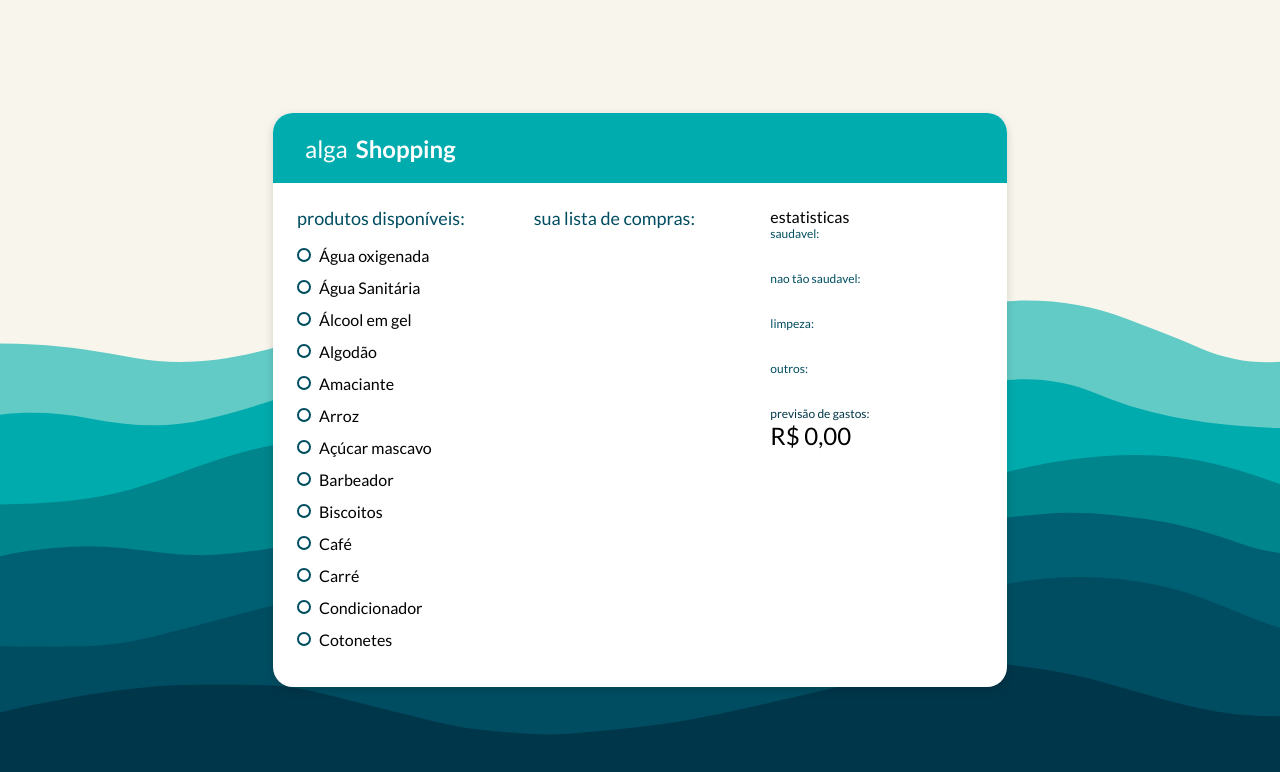
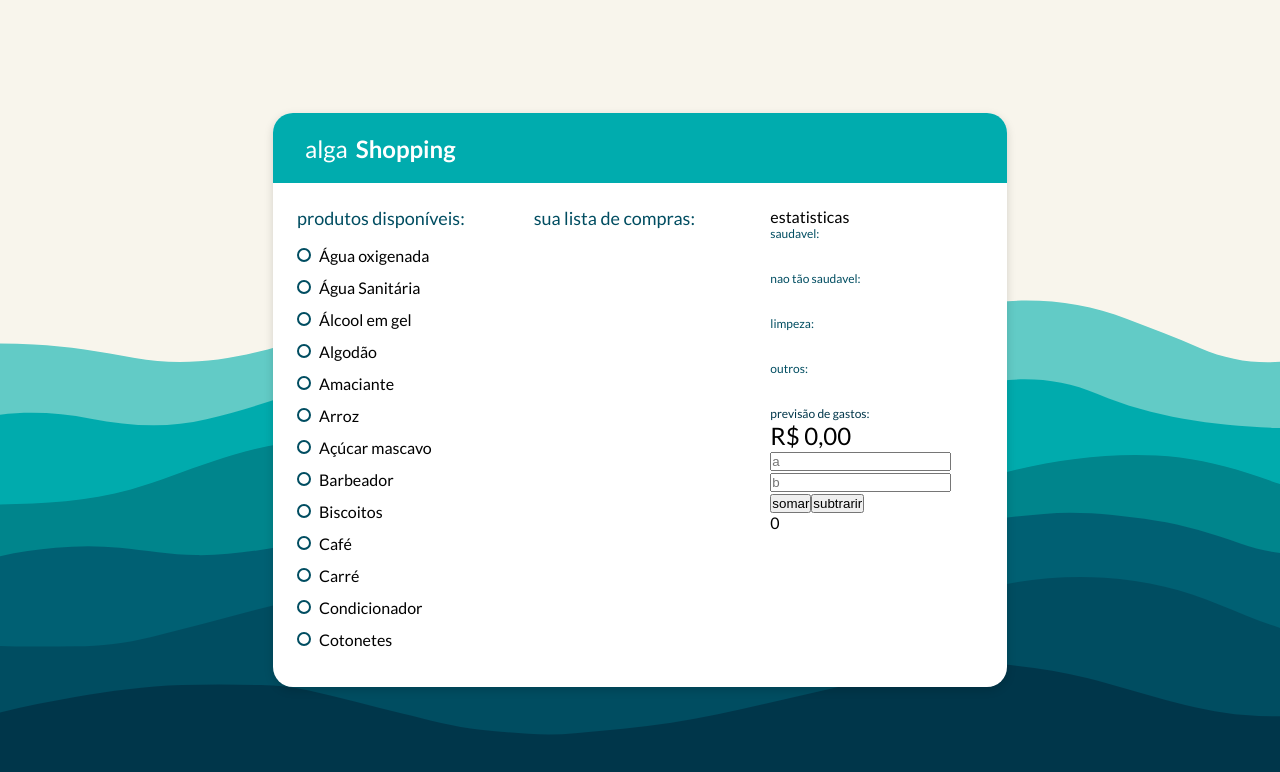
Before and after one commit to codingscode/Redux_Exemplos, a React (Create React App) app in the folder 001_app/: page / in a window 1280 px wide. Shown: the top 772 px of the page. Built offline with nearby package versions, Linux system fonts and the light colour scheme.

Commit message:
redux 003

```diff
--- a/001_app/src/components/App/App.jsx
+++ b/001_app/src/components/App/App.jsx
@@ -6,6 +6,7 @@ import ShoppingList from '../ShoppingList'
 import { Wrapper, Container } from './App.styles'
 import productsMock from '../../mocks/products.json'
 import extractPercentage from '../../utils/extractPercentage'
+import Calculator from '../Calculator'
 
 function App () {
       const colors = ['#62CBC6', '#00ABAD', '#00858C', '#006073', '#004D61']
@@ -56,6 +57,7 @@ function App () {
                     <div style={{ fontSize: 24 }}>
                       { totalPrice.toLocaleString('pt-br', { minimumFractionDigits: 2, style: 'currency', currency: 'BRL' }) }
                     </div>
+                    <Calculator />
                 </div>
               </div>}
             />
--- /dev/null
+++ b/001_app/src/components/Calculator.jsx
@@ -0,0 +1,27 @@
+import React from 'react'
+import { connect } from 'react-redux'
+
+
+function Calculator({ result }) {
+
+     return (
+         <div>
+             <input type="text" placeholder="a" />
+             <input type="text" placeholder="b" />
+
+
+             <button>somar</button>
+             <button>subtrarir</button>
+
+             <div>
+                 {result}
+             </div>
+         </div>
+     )
+}
+
+function mapStateToProps(state) {
+    return { result: state.calculator }
+}
+
+export default connect(mapStateToProps)(Calculator)
```
